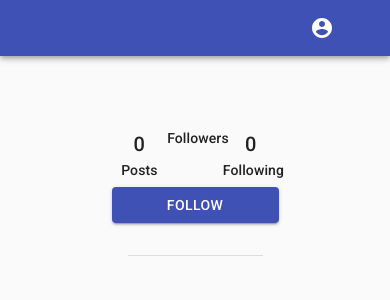
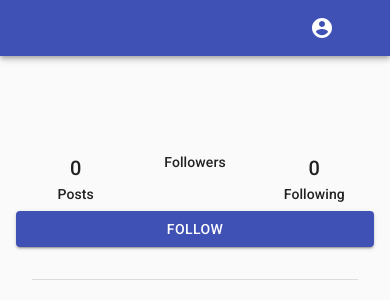
Before and after one commit to AmrOuf/blog, a React (Create React App) app: page /profile/1 in a window 390 px wide. Shown: the top 300 px of the page. Built offline with nearby package versions, Linux system fonts and the light colour scheme.

Commit message:
💄 UI: Responsive

```diff
--- a/src/pages/Homepage.js
+++ b/src/pages/Homepage.js
@@ -44,8 +44,8 @@ const Homepage = ({ history, fetchBlogs, loggedIn, match }) => {
       <Navbar history={history}></Navbar>
       <Container>
         <Grid container spacing={3}>
-          <Grid item xs={12} md={3}></Grid>
-          <Grid item xs={12} md={6}>
+          <Grid item xs={12} sm={3}></Grid>
+          <Grid item xs={12} sm={6}>
             <BlogFeed
               pageNumber={pageNumber}
               pageSize={pageSize}
--- a/src/pages/Profile.js
+++ b/src/pages/Profile.js
@@ -58,8 +58,8 @@ const Profile = ({
       <Navbar history={history}></Navbar>
       <Container className={classes.pt}>
         <Grid container spacing={3}>
-          <Grid item xs={3}></Grid>
-          <Grid item xs={6}>
+          <Grid item xs={12} sm={3}></Grid>
+          <Grid item xs={12} sm={6}>
             <ProfileHeader
               viewedId={id}
               viewedUser={viewedUser}
```
